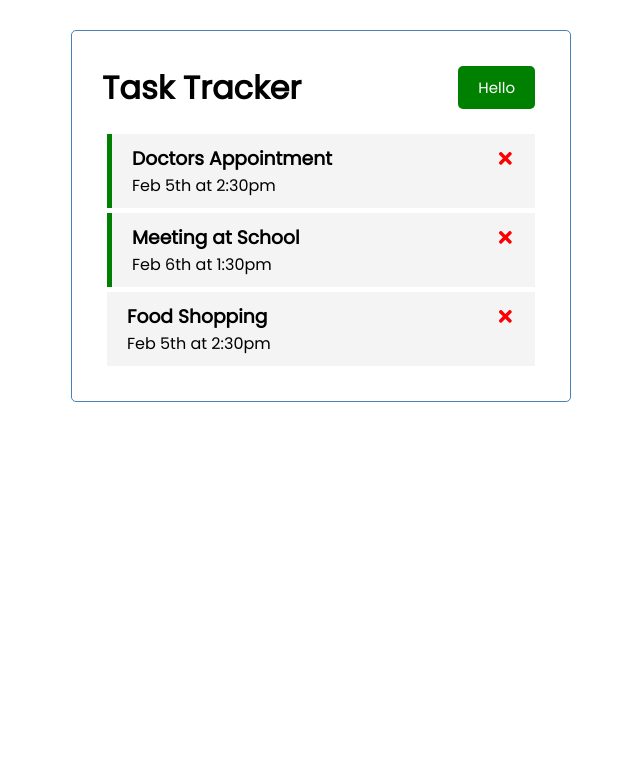
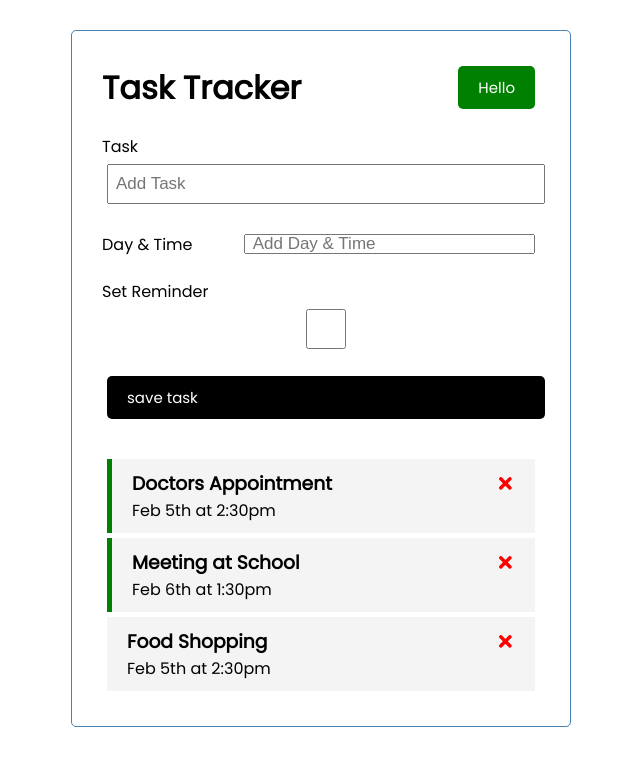
Before and after one commit to CoffeeJitterz/ReactCrashCourse2001, a React (Create React App) app in the folder react-task-tracker/: page / in a window 1280 px wide. Shown: the top 766 px of the page, without its empty margins (319-959 px from the left). Built offline with nearby package versions, Linux system fonts and the light colour scheme.

Commit message:
state added to AddTask component

```diff
--- a/react-task-tracker/src/App.js
+++ b/react-task-tracker/src/App.js
@@ -1,6 +1,7 @@
+import { useState } from 'react'
 import Header from './compontents/Header'
 import Tasks from './compontents/Tasks'
-import { useState } from 'react'
+import AddTask from './compontents/AddTask'
 
 function App() {
   const [ tasks, setTasks] = useState([
@@ -37,6 +38,7 @@
   return (
     <div className="container">
       <Header />
+      <AddTask />
       {tasks.length > 0 ? (
       <Tasks tasks={tasks} onDelete={deleteTask}
       onToggle={toggleReminder}/>) : (
--- a/react-task-tracker/src/compontents/AddTask.js
+++ b/react-task-tracker/src/compontents/AddTask.js
@@ -1,20 +1,26 @@
+import { useState } from 'react'
+
 const AddTask = () => {
+const [text, setText] = useState('')
+const [day, setDay] = useState('')
+const [reminder, setReminder] = useState(false)
+
   return (
     <form className='add-form'>
       <div className='form-control'>
         <label>Task</label>
-        <input type='text' placeholder='Add Task' />
+        <input type='text' placeholder='Add Task' value={text} onChange={(e) => setText(e.target.value)}/>
       </div>
-      <div className='form-control'>
+      <div className='form-control form-control-check'>
         <label>Day & Time </label>
-        <input type='text' placeholder='Add Day & Time' />
+        <input type='text' placeholder='Add Day & Time' value={day} onChange={(e) => setDay(e.target.value)}/>
       </div>
       <div className='form-control'>
         <label>Set Reminder</label>
-        <input type='checkbox' />
+        <input type='checkbox' value={reminder} onChange={(e) => setReminder(e.currentTarget.checked)}/>
       </div>
 
-      <input tye='submit' value='save task' />
+      <input tye='submit' value='save task' className='btn btn-block'/>
     </form>
   )
 }
```
